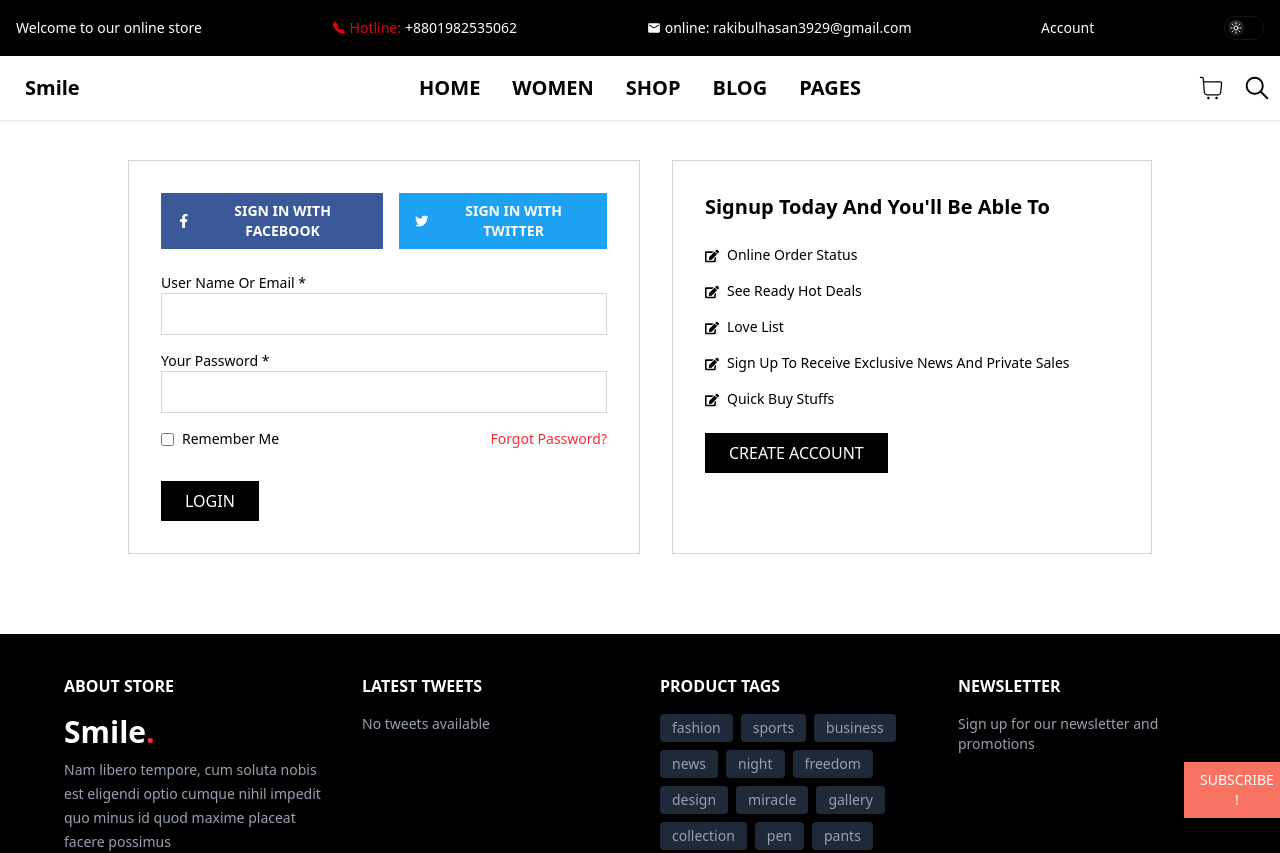
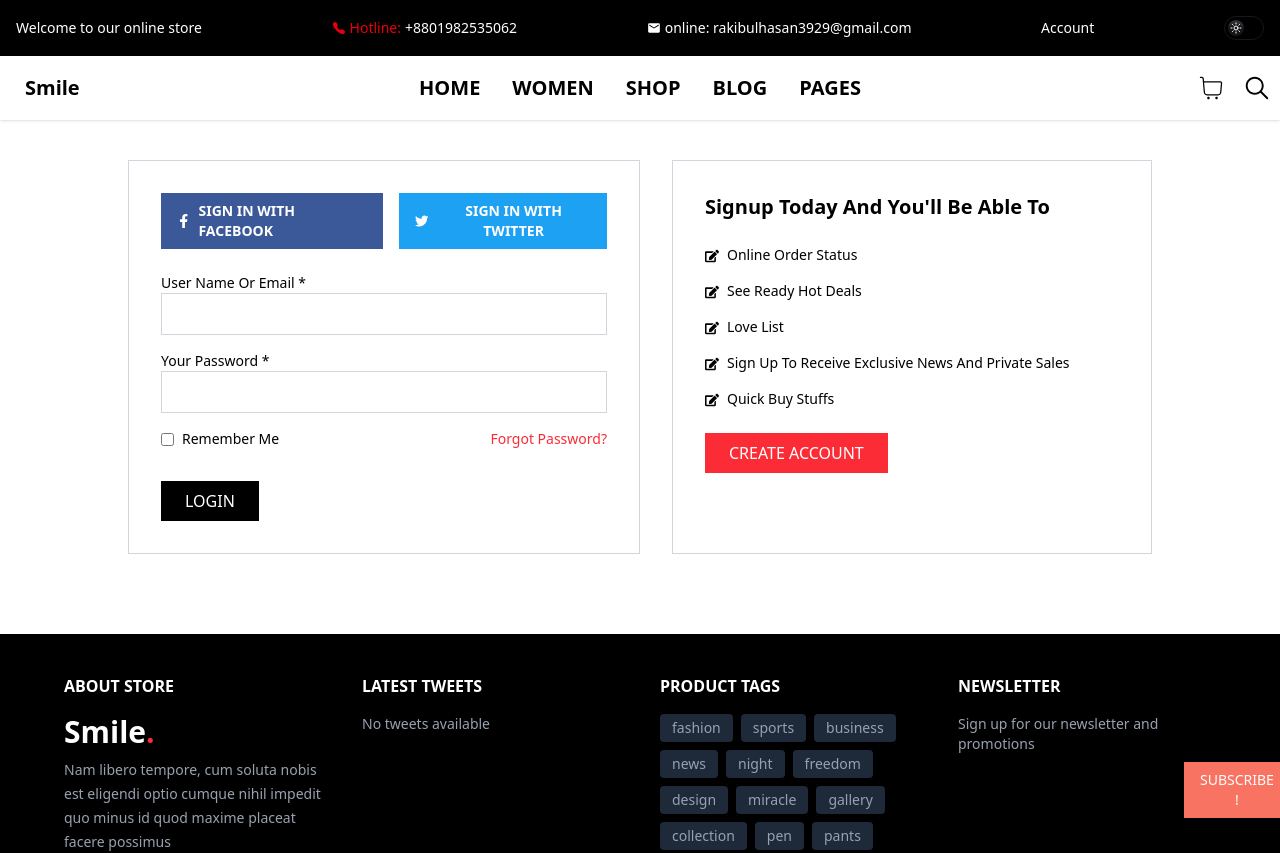
Before and after one commit to rakibul561/Smile-client-code, a Next.js app: page /login in a window 1280 px wide. Shown: the top 853 px of the page. Built offline with nearby package versions, Linux system fonts and the light colour scheme.

Commit message:
update a code

```diff
--- a/src/app/login/page.tsx
+++ b/src/app/login/page.tsx
@@ -1,3 +1,4 @@
+import Link from 'next/link';
 import React from 'react';
 import { FaFacebookF, FaTwitter, FaEdit } from 'react-icons/fa';
 
@@ -8,10 +9,10 @@ const LoginSignup = () => {
         {/* Login Section */}
         <div className="p-8 border border-gray-300">
           <div className="flex gap-4 mb-6">
-            <button className="bg-[#3b5998] text-white px-4 py-2 flex items-center gap-2 font-semibold text-sm">
+            <Link href={''} className="bg-[#3b5998] text-white px-4 py-2 flex items-center gap-2 font-semibold text-sm">
               <FaFacebookF />
               SIGN IN WITH FACEBOOK
-            </button>
+            </Link>
             <button className="bg-[#1DA1F2] text-white px-4 py-2 flex items-center gap-2 font-semibold text-sm">
               <FaTwitter />
               SIGN IN WITH TWITTER
@@ -65,7 +66,7 @@ const LoginSignup = () => {
             ))}
           </ul>
 
-          <button className="bg-black text-white px-6 py-2 mt-6">CREATE ACCOUNT</button>
+          <button className="bg-red-500 text-white px-6 py-2 mt-6">CREATE ACCOUNT</button>
         </div>
       </div>
     </div>
```
